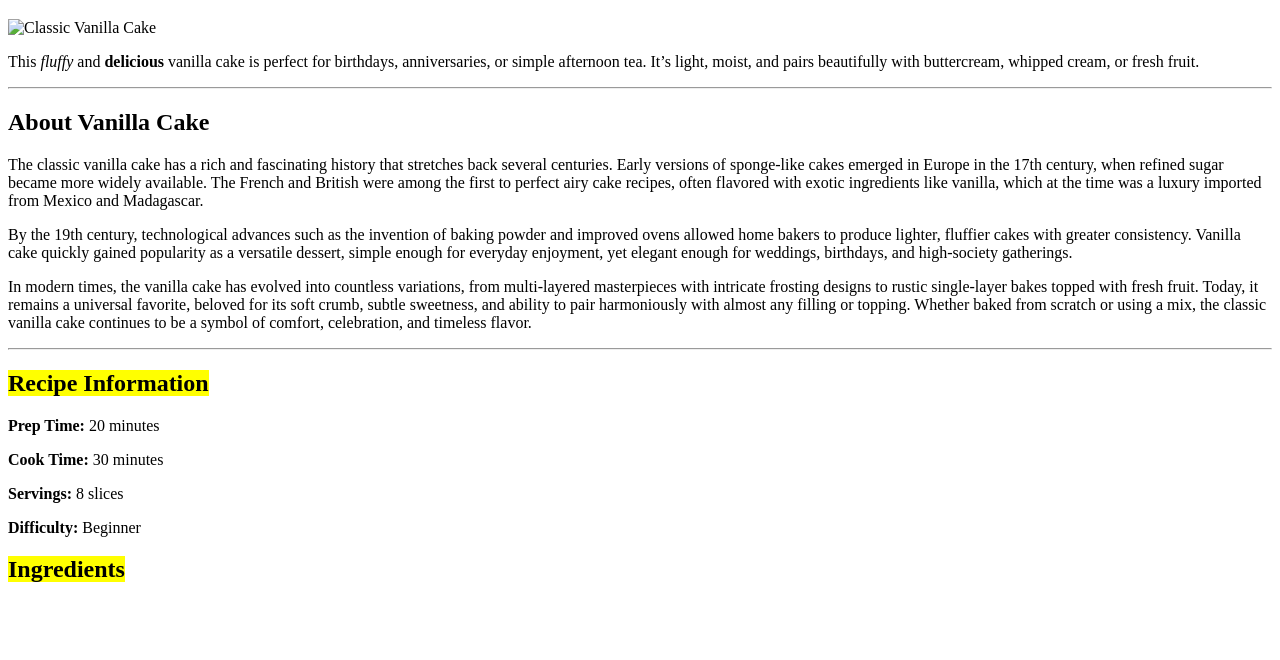
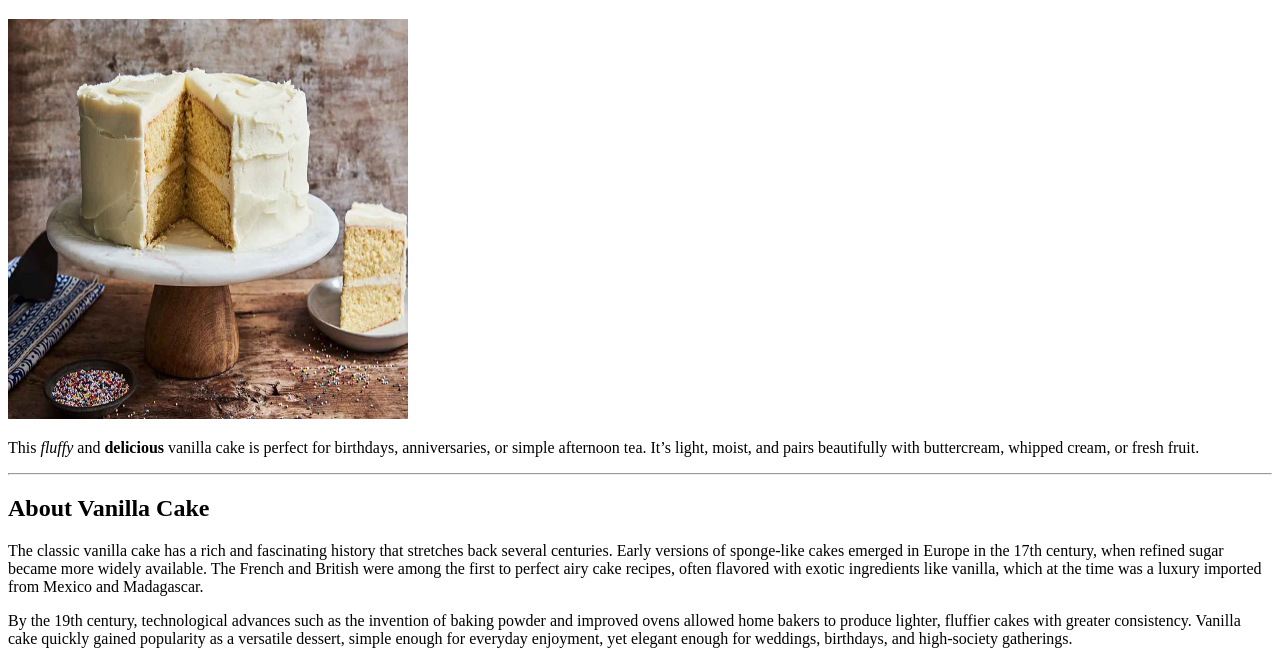
Before and after one commit to theonchainjournal/HTML-Recipe-Assignment-, a plain HTML site: page index.html in a window 1280 px wide. Shown: the part 61-721 px from the top of the page. Drawn offline with Linux system fonts and the light colour scheme.

Commit message:
Update index.html

```diff
--- a/index.html
+++ b/index.html
@@ -11,7 +11,7 @@
     <header>
       <h1>Classic Vanilla Cake</h1>
       <img
-        src="Images/Vanila cake.webp"
+        src="Images/14-3-large.webp"
         alt="Classic Vanilla Cake"
         width="400"
         height="400"
```
